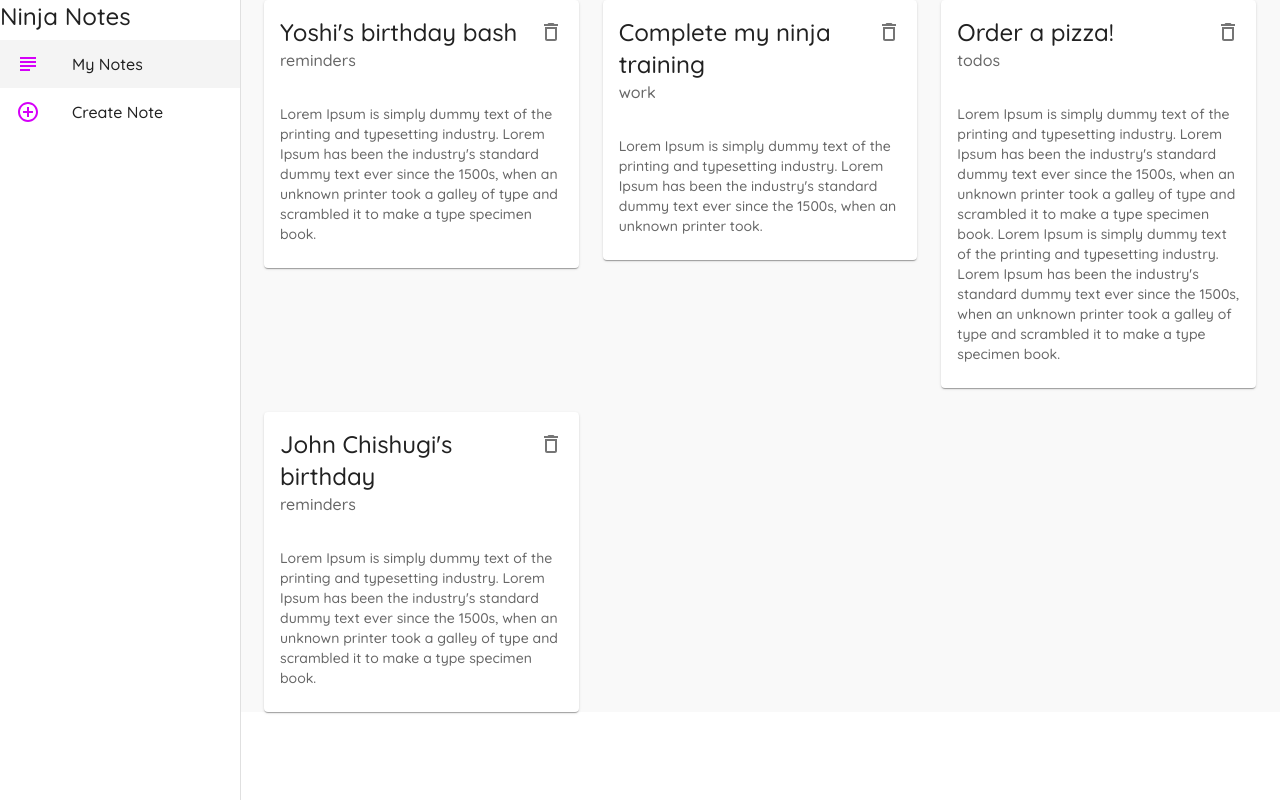
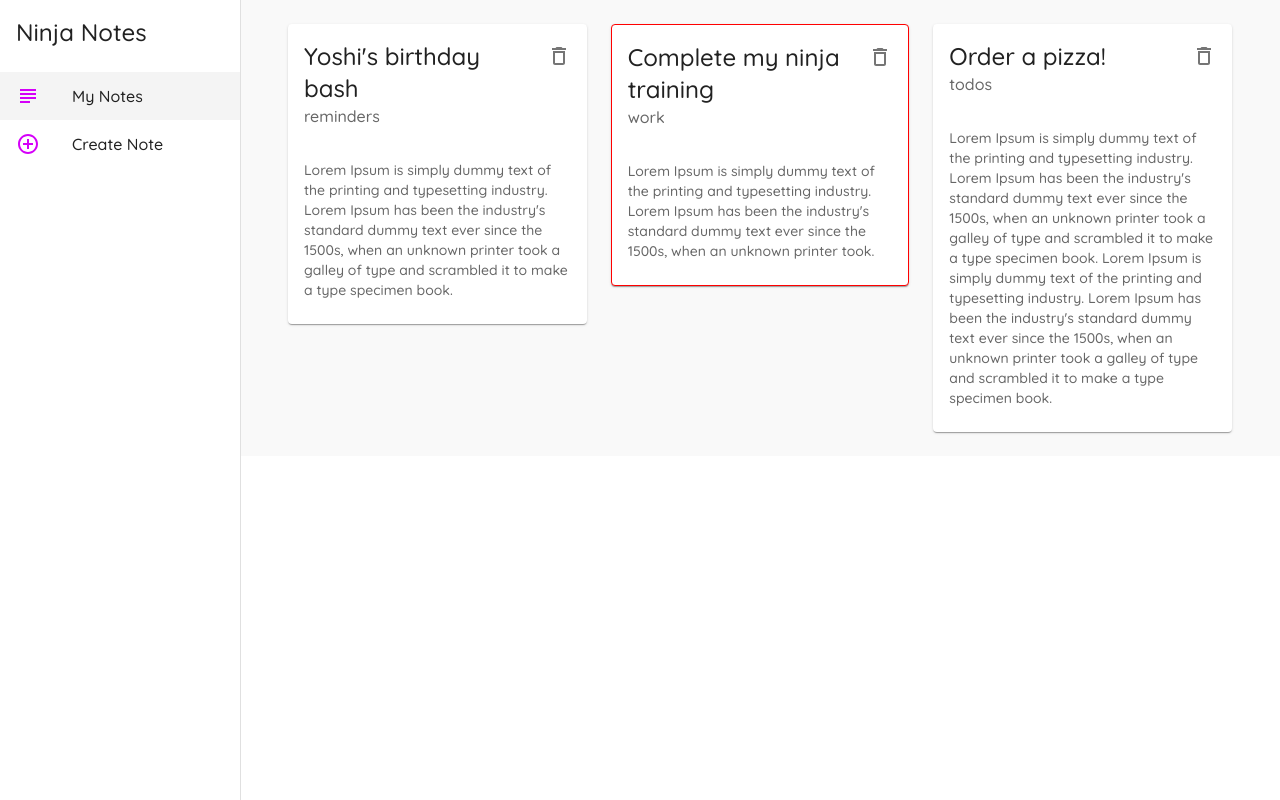
Before and after one commit to johnkeychishugi/logy-material-ui, a React (Create React App) app: page / in a window 1280 px wide. Built offline with nearby package versions, Linux system fonts and the light colour scheme; data requests are answered from the project's data file.

Commit message:
ft-more-on-makeStyle

```diff
--- a/data/db.json
+++ b/data/db.json
@@ -17,12 +17,6 @@
       "details": "Lorem Ipsum is simply dummy text of the printing and typesetting industry. Lorem Ipsum has been the industry's standard dummy text ever since the 1500s, when an unknown printer took a galley of type and scrambled it to make a type specimen book.\nLorem Ipsum is simply dummy text of the printing and typesetting industry. Lorem Ipsum has been the industry's standard dummy text ever since the 1500s, when an unknown printer took a galley of type and scrambled it to make a type specimen book.",
       "category": "todos",
       "id": 3
-    },
-    {
-      "title": "John Chishugi's birthday",
-      "details": "Lorem Ipsum is simply dummy text of the printing and typesetting industry. Lorem Ipsum has been the industry's standard dummy text ever since the 1500s, when an unknown printer took a galley of type and scrambled it to make a type specimen book.",
-      "category": "reminders",
-      "id": 4
     }
   ]
 }
--- a/src/components/Layout.js
+++ b/src/components/Layout.js
@@ -5,10 +5,12 @@ import { useHistory, useLocation } from 'react-router-dom';
 
 const drawerWidth = 240;
 
-const useStyle = makeStyles({
+const useStyle = makeStyles((theme) => {
+  return {
     page:{
         background: '#f9f9f9',
-        width: '100%'
+        width: '100%',
+        padding: theme.spacing(3)
     },
     drawer:{
         width: drawerWidth
@@ -21,7 +23,11 @@ const useStyle = makeStyles({
     },
     active:{
         background: '#f4f4f4 !important'
+    },
+    title:{
+        padding: theme.spacing(2)
     }
+  }
 })
 
 const Layout = ({ children }) => {
@@ -50,7 +56,7 @@ const Layout = ({ children }) => {
                 classes={{ paper: classes.drawerPaper }}
             >
                 <div>
-                    <Typography variant="h5">
+                    <Typography variant="h5" className={classes.title}>
                         Ninja Notes
                     </Typography>
                 </div>
--- a/src/components/NoteCard.js
+++ b/src/components/NoteCard.js
@@ -1,9 +1,22 @@
 import { Card, CardHeader, CardContent, IconButton, Typography } from '@mui/material';
 import { DeleteOutlined } from '@mui/icons-material'
+import { makeStyles } from '@mui/styles';
+
+const useStyle = makeStyles({
+        test:{
+            border: (note) =>{
+                if(note.category == 'work') {
+                    return '1px solid red'
+                }
+            }
+        }
+});
 
 const NoteCard = ({ note, handleDelete }) => {
+    const classes = useStyle(note);
+
     return (
-       <Card elevation={1}>
+       <Card elevation={1} className={classes.test}>
            <CardHeader
             action={
                 <IconButton onClick={() => handleDelete(note.id)}>
```
